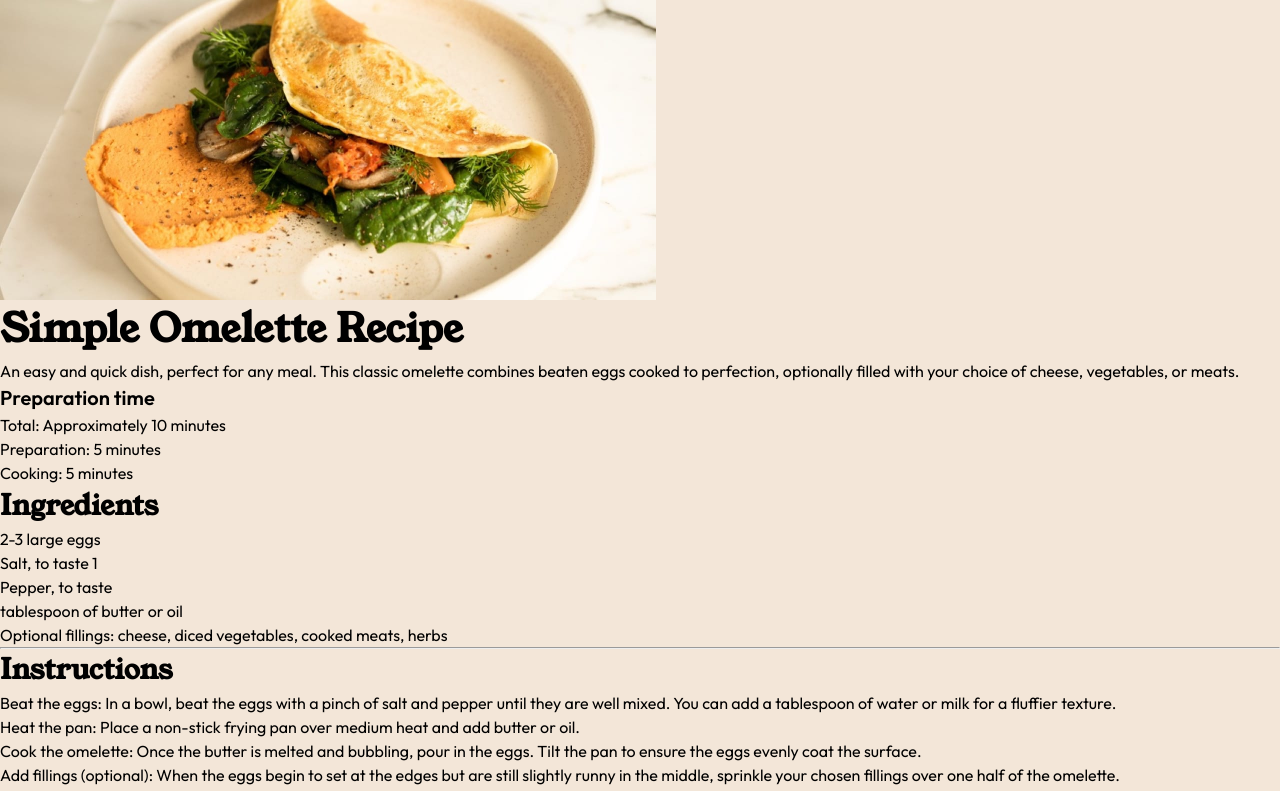
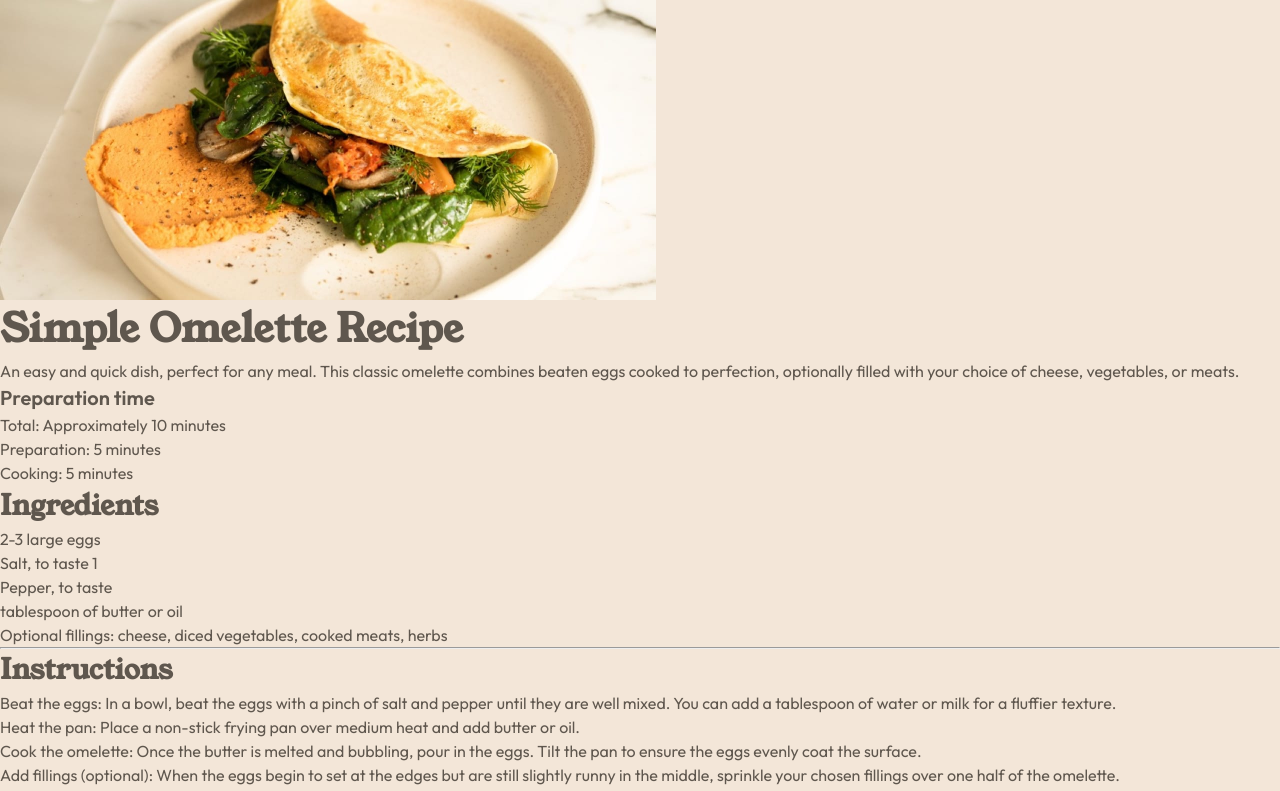
Before and after one commit to mayor-creator/frontend-projects, a React (Vite) app in the folder recipe-page-app/: page / in a window 1280 px wide. Shown: the top 791 px of the page. Built offline with nearby package versions, Linux system fonts and the light colour scheme.

Commit message:
add color variable

```diff
--- a/recipe-page-app/scss/component/_body.scss
+++ b/recipe-page-app/scss/component/_body.scss
@@ -1,3 +1,4 @@
 body {
   background: var(--color-eggshell);
+  color: var(--color-wenge-brown);
 }
```
